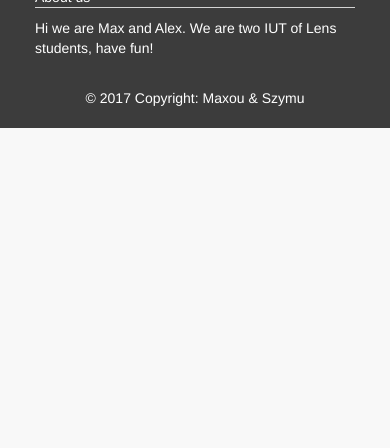
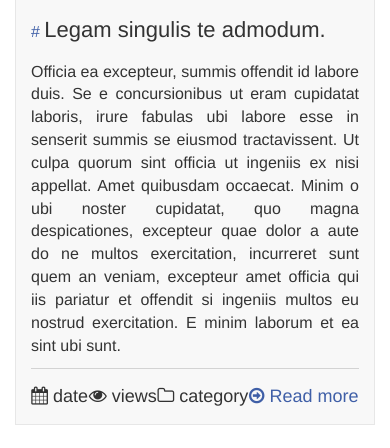
Before and after one commit to mmmaxou/Omega, a PHP site: page / in a window 390 px wide. Shown: the part 5713-6161 px from the top of the page. Before the commit the page ends 5841 px from the top, so only its background shows below. Run offline with PHP 8.4, Linux system fonts and the light colour scheme; some libraries are stand-ins or nearby versions.

Commit message:
pager responsive hot comments

```diff
--- a/css/component.css
+++ b/css/component.css
@@ -33,6 +50,23 @@
 	font-size: 3vw;
 	font-weight: 500;
 	text-align: justify;
+}
+
+.font-title {
+	font-size: var(--font-big);
+	margin-bottom: 15px;
+	transition: color 500ms ease;
+}
+
+.font-title:hover {
+	color: var(--color-main);
+	cursor: pointer;
+}
+
+.font-title:before {
+	content: '# ';
+	color: var(--color-main);
+	font-size: var(--font-small);
 }
 
 @media (max-width: 720px) {
--- a/css/layout.css
+++ b/css/layout.css
@@ -31,31 +31,48 @@
 	/*	margin-bottom: 15px;*/
 }
 
-.article:last-child {
-	margin-bottom: 0;
+.article:hover {
+	box-shadow: inset 0px 3px 3px 1px #d3d1d1;
 }
 
 .article img {
 	width: 100%;
 	max-height: 400px;
-	cursor: pointer;
 }
 
-.article .article-title {
-	font-size: var(--font-big);
-	margin-bottom: 15px;
-	transition: color 500ms ease;
+.article .article-content {
+	display: flex;
+	flex-direction: row;
+	flex-wrap: wrap;
 }
 
-.article .article-title:hover {
-	color: var(--color-main);
-	cursor: pointer;
+.article .article-text {
+	font-size: var(--font-small);
+	text-align: justify;
 }
 
-.article .article-title:before {
-	content: '# ';
-	color: var(--color-main);
-	font-size: var(--font-small);
+.article .article-bottom {
+	font-size: calc(var(--font-small) + 2px);
+	display: flex;
+	justify-content: space-around;
+	flex-flow: wrap;
+	margin-top: 15px;
+	align-self: flex-end;
+	flex-direction: row;
+	width: 100%;
+}
+
+@media (min-width: 992px) {
+	.article-small {
+		display: flex;
+	}
+	.article-small img,
+	.article-small .article-content {
+		max-width: 50%;
+	}
+	.article .article-bottom {
+		flex-direction: column;
+	}
 }
 
 
@@ -81,3 +98,14 @@
 	background-color: lightgrey;
 	cursor: pointer;
 }
+
+
+/* hot */
+
+#hot li {
+	margin-bottom: 15px;
+}
+
+#hot li:last-child {
+	margin-bottom: 0;
+}
--- a/css/page.css
+++ b/css/page.css
@@ -1,17 +1,25 @@
 banner>.container-fluid {
+	padding: 100px 15px;
+}
+
+header {
 	background: url("../images/nature.jpg") no-repeat center;
 	background-attachment: fixed;
-	padding: 100px 0;
+	background-size: cover;
 }
 
 @media (max-width:720px) {
 	banner>.container-fluid {
-		padding: 50px 0;
+		padding: 50px 15px;
 	}
 }
 
 header {
 	margin-bottom: 25px;
+}
+
+#articles {
+	padding: 0;
 }
 
 .footer-about-us {
--- a/css/reset.css
+++ b/css/reset.css
@@ -11,6 +11,23 @@
 	margin: 0;
 }
 
+.row>div {
+	padding: 0;
+}
+
 img {
 	max-width: 100%;
 }
+
+li {
+	list-style: none;
+}
+
+a {
+	color: var(--color-main);
+}
+
+a:hover {
+	color: black;
+	text-decoration: none;
+}
--- a/index.html
+++ b/index.html
@@ -58,7 +58,7 @@
 				<!--Main title and subtext-->
 				<div class="row">
 					<div class="col-xs-10 col-xs-offset-1 col-sm-offset-2 col-sm-8">
-						<h1 class="font-huge">Omega</h1>
+						<h1 class="font-huge"><span id="logo">Ω</span>mega</h1>
 					</div>
 					<div class="col-xs-12 col-sm-offset-2 col-sm-8">
 						<h2 class="font-big">The starting place of your life. We are a website dedicated to create cool stuff and neat things. Love us !</h2>
@@ -79,7 +79,7 @@
 		</banner>
 	</header>
 
-	<div class="content container">
+	<div class="content container-fluid">
 		<nav class="navbar navbar-default element">
 			<div class="container-fluid">
 				<!-- Brand and toggle get grouped for better mobile display -->
@@ -97,14 +97,29 @@
 			<!-- /.container-fluid -->
 		</nav>
 
-		<div id="articles">
-			<div class="article element" id="article">
+		<div class="row">
+
+			<div class="col-xs-12 col-lg-9">
+				<div id="articles" class="col-xs-12">
+					<div class="article article-small element" id="article">
 						<img src="http://lorempixel.com/400/200/" alt="image">
 						<div class="element-content">
-
-					<div class="article-title">Legam singulis te admodum.</div>
+							<div class="article-title font-title">Legam singulis te admodum.</div>
 							<div class="article-text">
 								<p>Officia ea excepteur, summis offendit id labore duis. Se e concursionibus ut eram cupidatat laboris, irure fabulas ubi labore esse in senserit summis se eiusmod tractavissent. Ut culpa quorum sint officia ut ingeniis ex nisi appellat. Amet quibusdam occaecat. Minim o ubi noster cupidatat, quo magna despicationes, excepteur quae dolor a aute do ne multos exercitation, incurreret sunt quem an veniam, excepteur amet officia qui iis pariatur et offendit si ingeniis multos eu nostrud exercitation. E minim laborum et ea sint ubi sunt.</p>
+							</div>
+							<div class="hr"></div>
+							<div class="article-bottom">
+
+								<span><i class="fa fa-calendar" aria-hidden="true"></i> date</span>
+
+								<span><i class="fa fa-eye" aria-hidden="true"></i> views</span>
+
+								<span><i class="fa fa-folder-o" aria-hidden="true"></i> category</span>
+
+								<span><a href="#"><i class="fa fa-arrow-circle-o-right" aria-hidden="true"></i> Read more</a></span>
+
+
 							</div>
 						</div>
 					</div>
@@ -120,11 +135,36 @@
 					<span class="pager-element">4</span>
 					<span class="pager-element">>></span>
 				</div>
+
 			</div>
+
+		</div>
+
+
+
+
+		<div id="hot" class="element">
+			<div class="element-content">
+
+				<div class="font-title">Hot in this moment</div>
+				<ul>
+					<li><a href="#">Article 1</a></li>
+					<li><a href="#">Article 3</a></li>
+					<li><a href="#">Article 4</a></li>
+					<li><a href="#">Article 7</a></li>
+				</ul>
+			</div>
+		</div>
+	</div>
+	</div>
+
+	<button id="back-to-top" class="element btn btn-default"><i class="fa fa-arrow-up" aria-hidden="true"></i>
+
+	</button>
 
 	<footer>
 		<div class="col-xs-12 offset-xs-12 footer-about-us">
-			<div class="title4">About us</div>
+			<div class="font-big">About us</div>
 			<div class="hr"></div>
 			<p>Hi we are Max and Alex. We are two IUT of Lens students, have fun!</p>
 		</div>
--- a/js/main.js
+++ b/js/main.js
@@ -4,6 +4,7 @@
 
 	var menuContent, h;
 	h = getMenuOffset()
+	getMenuFixed(h)
 	$(window).resize(function () {
 		h = getMenuOffset()
 	})
@@ -22,6 +23,12 @@
 		$article.remove('#article')
 	}
 
+	$('#back-to-top').click(function () {
+		$('html, body').animate({
+			scrollTop: 0
+		}, 1000);
+	})
+
 })
 
 function getMenuOffset() {
@@ -31,9 +38,11 @@
 function getMenuFixed(h) {
 	if (window.scrollY > h) {
 		$('.content .navbar').addClass('navbar-fixed-top')
+		$('#back-to-top').fadeIn()
 		$('body').css('margin-top', $('.content .navbar').height())
 	} else {
 		$('.content .navbar').removeClass('navbar-fixed-top')
+		$('#back-to-top').hide()
 		$('body').css('margin-top', 0)
 	}
 }
```
Also changed, not shown: other parts of css/component.css (+42 -0 lines), images/nature.jpg. Lines whose indentation alone changed are shown as unchanged.
